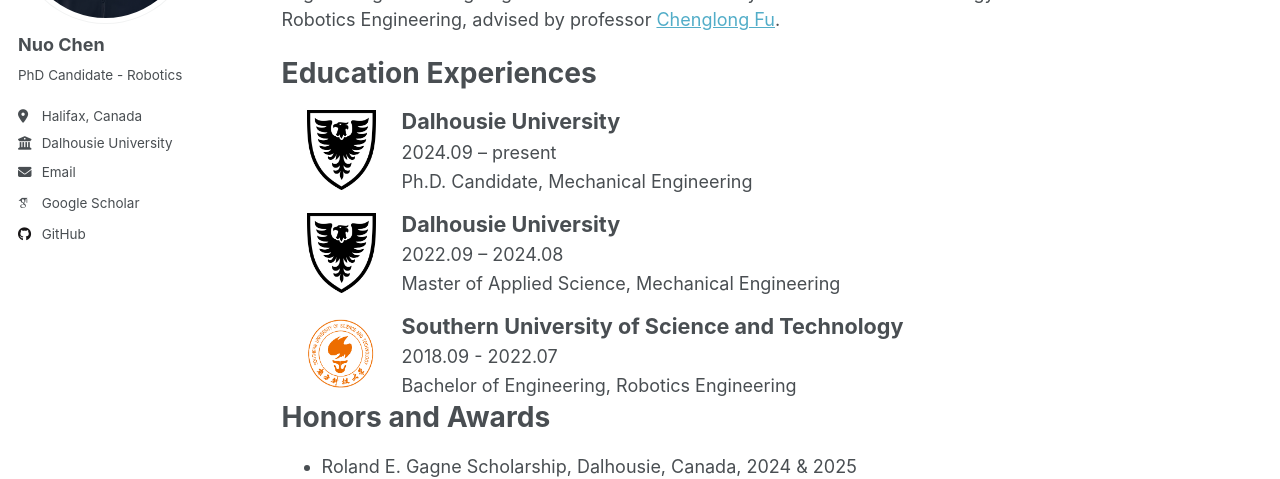
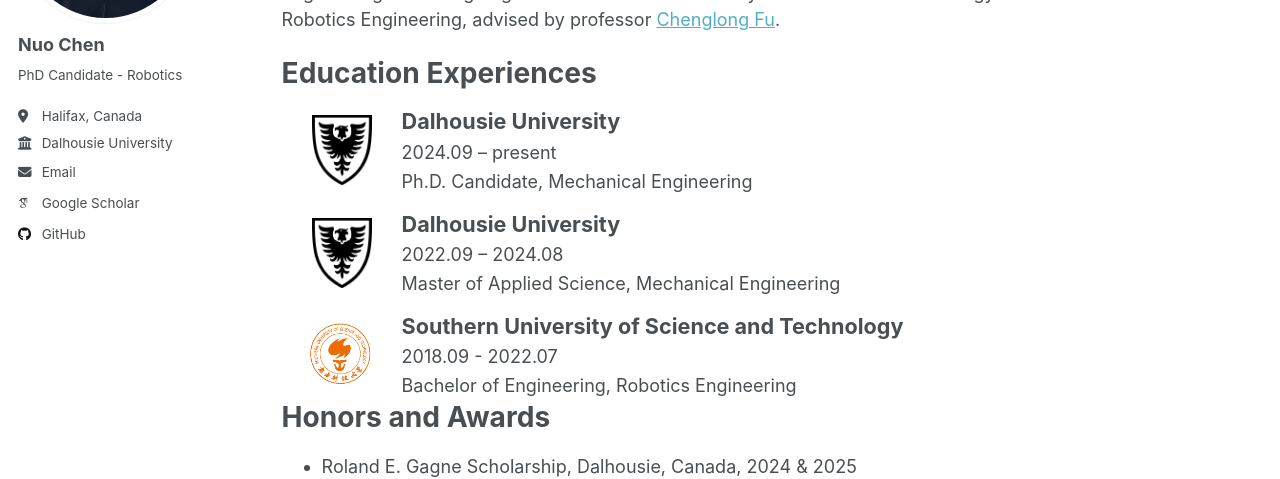
Before and after one commit to NuoChen1999/nuochen1999.github.io, a Jekyll site: the page built from _pages/about.md, in a window 1280 px wide. Shown: the part 243-722 px from the top of the page. Built offline with Jekyll 4.4.1, drawn with Linux system fonts in a browser that asks for light colours; some web fonts are replaced; a script that is not in the unit is left out.

Commit message:
Update about.md

```diff
--- a/_pages/about.md
+++ b/_pages/about.md
@@ -13,7 +13,7 @@ I'm Nuo Chen (陈诺), a first-year Ph.D. candidate of Mechanical Engineering at
 <!-- Dalhousie PhD -->
 <div style="width:100%; max-width:700px; display:table; line-height: 1.6; margin-bottom: 10px;">
   <div style="display:table-cell; width:120px; text-align:center; vertical-align:middle;">
-    <img src="/images/dal-logo.png" alt="Dal Logo" style="height:80px;">
+    <img src="/images/dal-logo.png" alt="Dal Logo" style="height:70px;">
   </div>
   <div style="display:table-cell; vertical-align:middle;">
     <div style="font-weight: bold; font-size: 1.2em;">Dalhousie University</div>
@@ -25,7 +25,7 @@ I'm Nuo Chen (陈诺), a first-year Ph.D. candidate of Mechanical Engineering at
 <!-- Dalhousie MASc -->
 <div style="width:100%; max-width:700px; display:table; line-height: 1.6; margin-bottom: 10px;">
   <div style="display:table-cell; width:120px; text-align:center; vertical-align:middle;">
-    <img src="/images/dal-logo.png" alt="Dal Logo" style="height:80px;">
+    <img src="/images/dal-logo.png" alt="Dal Logo" style="height:70px;">
   </div>
   <div style="display:table-cell; vertical-align:middle;">
     <div style="font-weight: bold; font-size: 1.2em;">Dalhousie University</div>
@@ -37,7 +37,7 @@ I'm Nuo Chen (陈诺), a first-year Ph.D. candidate of Mechanical Engineering at
 <!-- SUSTech -->
 <div style="width:100%; max-width:700px; display:table; line-height: 1.6;">
   <div style="display:table-cell; width:120px; text-align:center; vertical-align:middle;">
-    <img src="/images/sustech-logo.png" alt="SUSTech Logo" style="height:90px;">
+    <img src="/images/sustech-logo.png" alt="SUSTech Logo" style="height:80px;">
   </div>
   <div style="display:table-cell; vertical-align:middle;">
     <div style="font-weight: bold; font-size: 1.2em;">Southern University of Science and Technology</div>
```
